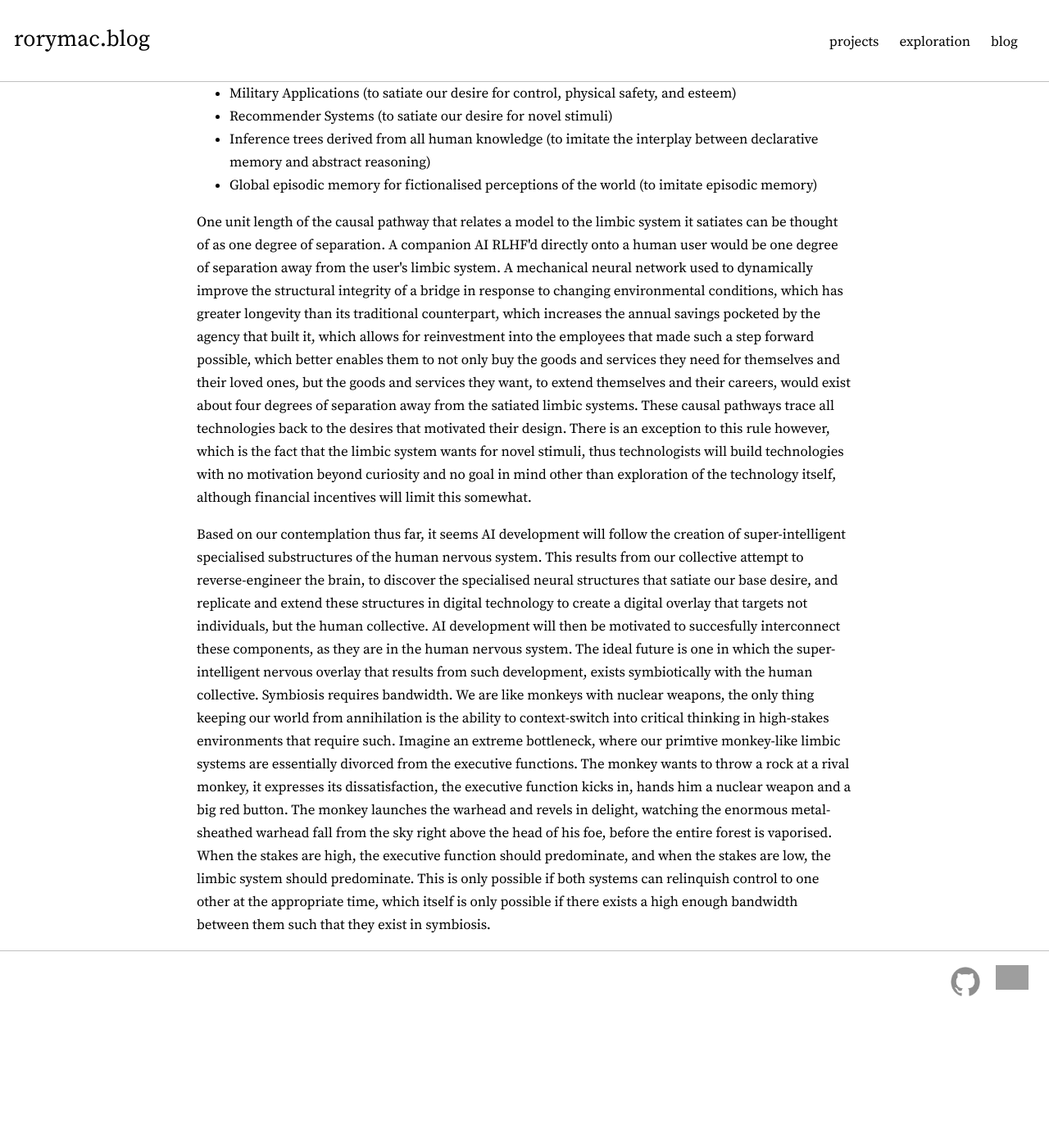
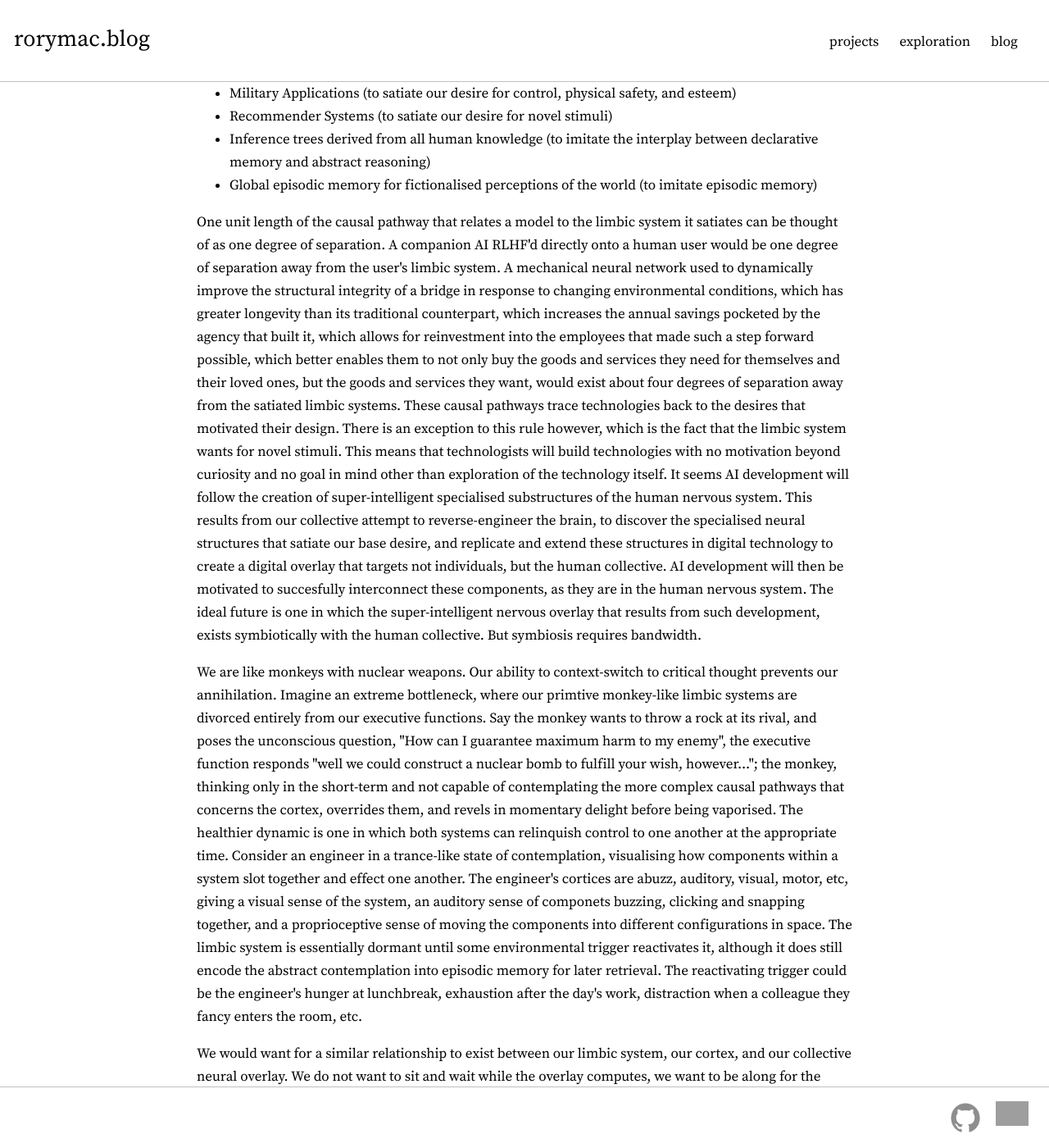
Before and after one commit to Rory-Mac/personal-website, a Jekyll site: the page built from _posts/2023-08-18-Limbic-Resonance.markdown, in a window 1280 px wide and 1400 px high, scrolled down 1597 px. Shown: the whole window at 82% size. Built offline with Jekyll 4.4.1, drawn with Linux system fonts in a browser that asks for light colours; before the commit the page ends 2831 px from its top, so only the background shows below that; some of the changed text lies outside the part shown; grey boxes are pictures that could not be loaded.

Commit message:
finalised draft of limbic resonance post

```diff
--- a/_posts/2023-08-18-Limbic-Resonance.markdown
+++ b/_posts/2023-08-18-Limbic-Resonance.markdown
@@ -55,22 +55,29 @@ separation. A companion AI RLHF'd directly onto a human user would be one degree
 limbic system. A mechanical neural network used to dynamically improve the structural integrity of a bridge in response to changing environmental conditions,
 which has greater longevity than its traditional counterpart, which increases the annual savings pocketed by the agency that built it, which
 allows for reinvestment into the employees that made such a step forward possible, which better enables them to not only buy the goods and
-services they need for themselves and their loved ones, but the goods and services they want, to extend themselves and their careers, would
-exist about four degrees of separation away from the satiated limbic systems. These causal pathways trace all technologies back to the
-desires that motivated their design. There is an exception to this rule however, which is the fact that the limbic system wants for novel stimuli,
-thus technologists will build technologies with no motivation beyond curiosity and no goal in mind other than exploration of the technology itself,
-although financial incentives will limit this somewhat.</p>
-<p>Based on our contemplation thus far, it seems AI development will follow the creation of
-super-intelligent specialised substructures of the human nervous system. This results from our collective attempt to reverse-engineer the
+services they need for themselves and their loved ones, but the goods and services they want, would
+exist about four degrees of separation away from the satiated limbic systems. These causal pathways trace technologies back to the
+desires that motivated their design. There is an exception to this rule however, which is the fact that the limbic system wants for novel stimuli.
+This means that technologists will build technologies with no motivation beyond curiosity and no goal in mind other than exploration of the technology itself.
+It seems AI development will follow the creation of super-intelligent specialised substructures of the human nervous system. This results from our collective attempt to reverse-engineer the
 brain, to discover the specialised neural structures that satiate our base desire, and replicate and extend these structures in digital
 technology to create a digital overlay that targets not individuals, but the human collective. AI development will then be motivated to
 succesfully interconnect these components, as they are in the human nervous system. The ideal future is one in which the super-intelligent
 nervous overlay that results from such development, exists symbiotically with the human collective.
-Symbiosis requires bandwidth. We are like monkeys with nuclear weapons, the only thing keeping our world from annihilation is the ability to
-context-switch into critical thinking in high-stakes environments that require such. Imagine an extreme bottleneck, where our primtive
-monkey-like limbic systems are essentially divorced from the executive functions. The monkey wants to throw a rock at a rival monkey, it
-expresses its dissatisfaction, the executive function kicks in, hands him a nuclear weapon and a big red button. The monkey launches the
-warhead and revels in delight, watching the enormous metal-sheathed warhead fall from the sky right above the head of his foe, before
-the entire forest is vaporised. When the stakes are high, the executive function should predominate, and when the stakes are low, the
-limbic system should predominate. This is only possible if both systems can relinquish control to one other at the appropriate time, which
-itself is only possible if there exists a high enough bandwidth between them such that they exist in symbiosis.</p>
+But symbiosis requires bandwidth.</p>
+<p>We are like monkeys with nuclear weapons. Our ability to context-switch to critical thought prevents our annihilation. Imagine an extreme bottleneck, where our primtive
+monkey-like limbic systems are divorced entirely from our executive functions. Say the monkey wants to throw a rock at its rival, and
+poses the unconscious question, "How can I guarantee maximum harm to my enemy", the executive function responds "well we could construct a
+nuclear bomb to fulfill your wish, however..."; the monkey, thinking only in the short-term and not capable of contemplating the more
+complex causal pathways that concerns the cortex, overrides them, and revels in momentary delight before being vaporised. The healthier
+dynamic is one in which both systems can relinquish control to one another
+at the appropriate time. Consider an engineer in a trance-like state of contemplation, visualising how components within a system slot
+together and effect one another. The engineer's cortices are abuzz, auditory, visual, motor, etc, giving a visual sense of the system,
+an auditory sense of componets buzzing, clicking and snapping together, and a proprioceptive sense of moving the components into different
+configurations in space. The limbic system is essentially dormant until some environmental trigger reactivates it, although it does still
+encode the abstract contemplation into episodic memory for later retrieval. The reactivating trigger could be the engineer's hunger
+at lunchbreak, exhaustion after the day's work, distraction when a colleague they fancy enters the room, etc.</p>
+<p>We would want for a similar relationship to exist between our limbic system, our cortex, and our collective neural overlay. We do not want
+to sit and wait while the overlay computes, we want to be along for the ride. Symbiosis can be achieved through high-bandwidth interfaces.
+Neuralink is the effort I'm most inspired by in this domain. The proof-of-concept of just one commercial BMI is enough. From there, economic
+and personal incentives for symbiosis will explode.</p>
```
